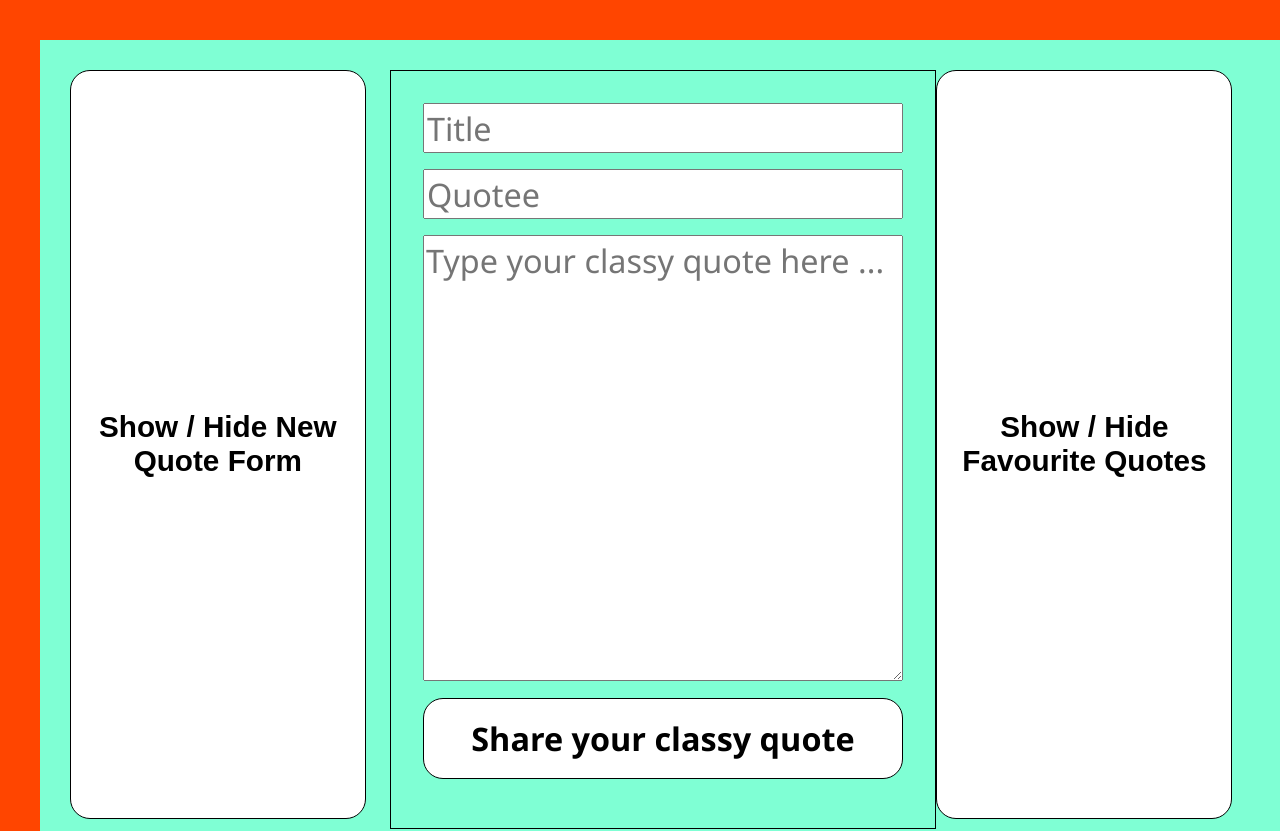
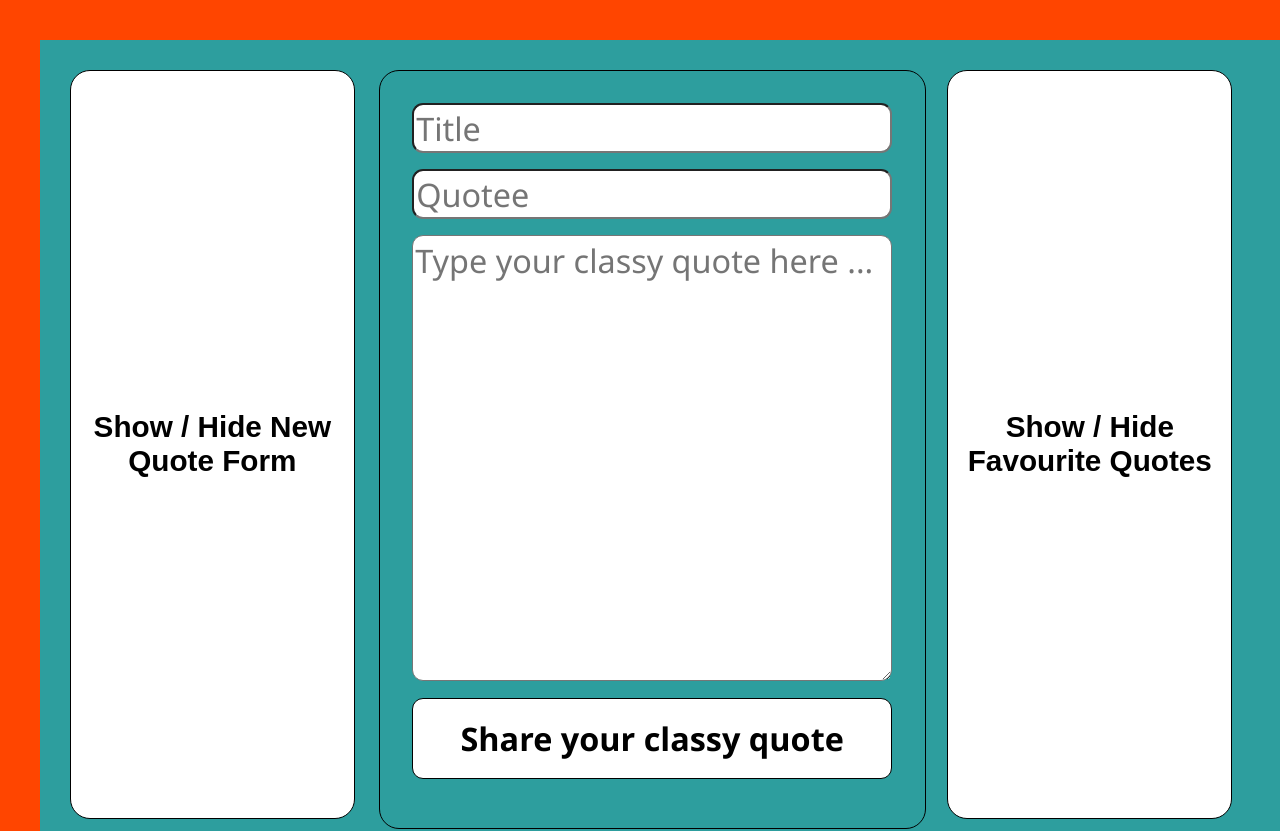
Before and after one commit to eugeneayonga/Phase-2-Project, a React (Create React App) app in the folder quotex/: page / in a window 1280 px wide. Shown: the top 831 px of the page. Built offline with nearby package versions, Linux system fonts and the light colour scheme; data requests are answered from the project's data file.

Commit message:
styling and router changes

```diff
--- a/quotex/src/App.js
+++ b/quotex/src/App.js
@@ -19,6 +19,12 @@ function App() {
     fetch(quotesAPI)
       .then(response => response.json())
       .then(quotes => setQuotes(quotes));
+  }, []);
+
+  // Setting title of the page
+  useEffect(() => {
+    document.title = "QuoteX HomePage";
+
   }, []);
 
 
--- a/quotex/src/index.css
+++ b/quotex/src/index.css
@@ -28,7 +28,7 @@ code {
   display: flex;
   border-right: solid black 1px;
   border: solid orangered 40px;
-  background: aquamarine;
+  background: rgb(45, 158, 158);
   padding: 1.1em;
   position: relative;
 }
@@ -45,9 +45,9 @@ code {
   display: flex;
   flex-direction: column;
   align-items: center;
-  background-color: aquamarine;
+  background-color: rgb(45, 158, 158);
   border-radius: 0px;
-  border: solid orangered 35px;
+  border: solid black 35px;
   justify-content: center;
   max-width: right, 30em;
   margin: auto;
@@ -67,6 +67,8 @@ code {
 
 form.new-quote-form {
   border: solid black 1.2px;
+  border-radius: 20px;
+  margin-right: 0.8em;
   padding: 1.2em;
   display: flex;
   flex-direction: column;
@@ -77,6 +79,7 @@ form.new-quote-form > textarea {
   font-size : 1.2em;
   font-family : 'Segoe UI', 'Roboto', 'Oxygen', 'Ubuntu', 'Cantarell', 'Fira Sans', 'Droid Sans', 'Helvetica Neue', sans-serif;
   margin-bottom: 0.5em;
+  border-radius: 11px;
 }
 
 input[type='submit'],
```
